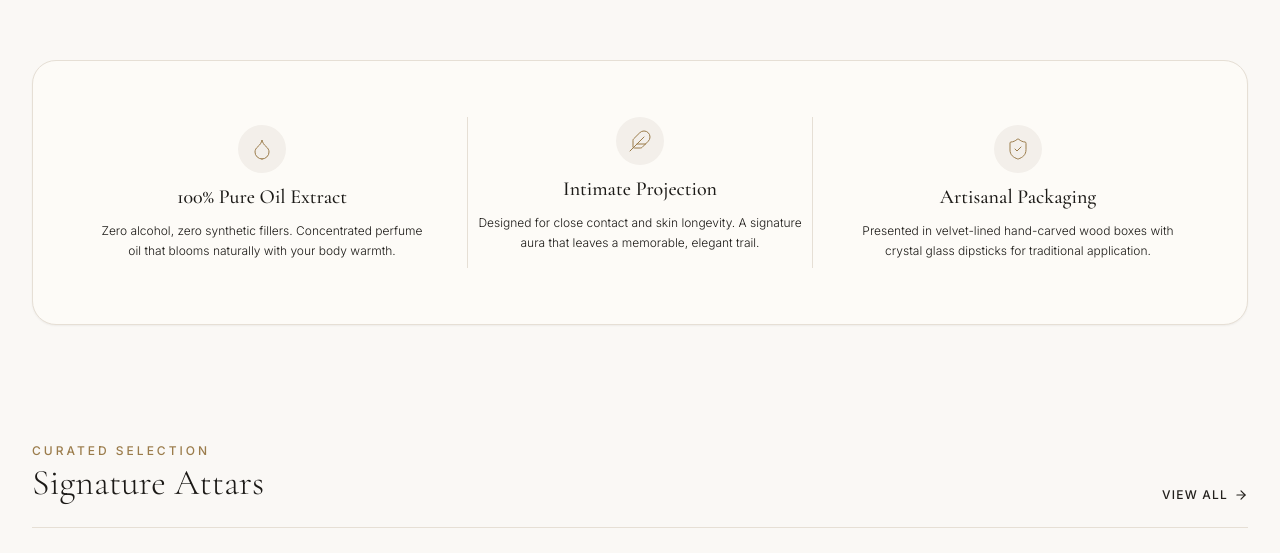
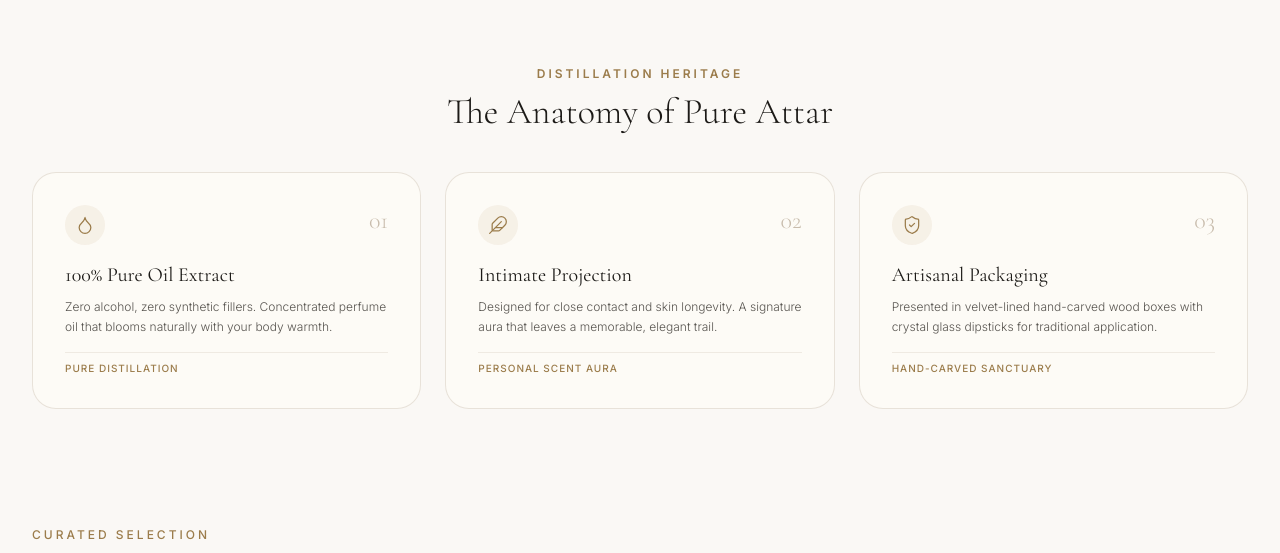
Before and after one commit to IsacSmile/jabazi-store, a React (Vite) app: page / in a window 1280 px wide. Shown: the part 822-1375 px from the top of the page. Built offline with nearby package versions, Linux system fonts and the light colour scheme.

Commit message:
Redesign Craft Highlight UI with luxury cards, numbered index tags, and elegant layout

```diff
--- a/src/pages/Home.tsx
+++ b/src/pages/Home.tsx
@@ -91,38 +91,106 @@ export const Home: React.FC = () => {
         </div>
       </section>
 
-      {/* EDITORIAL CRAFT HIGHLIGHT */}
-      <section className="max-w-7xl mx-auto px-4 sm:px-6 lg:px-8">
-        <div className="bg-cream-50 border border-beige-200 rounded-2xl sm:rounded-3xl p-5 sm:p-8 md:p-14 grid grid-cols-1 md:grid-cols-3 gap-6 sm:gap-8 text-center shadow-sm">
-          <div className="space-y-2.5 p-2">
-            <div className="w-10 h-10 sm:w-12 sm:h-12 rounded-full bg-beige-100 flex items-center justify-center mx-auto text-gold-700">
-              <Droplet className="w-5 h-5 sm:w-6 sm:h-6 stroke-1" />
+      {/* EDITORIAL CRAFT HIGHLIGHT - Quiet Luxury Redesign */}
+      <section className="max-w-7xl mx-auto px-4 sm:px-6 lg:px-8 space-y-8 sm:space-y-10">
+        <div className="text-center max-w-xl mx-auto space-y-2">
+          <span className="text-[10px] sm:text-xs uppercase tracking-[0.25em] text-gold-700 font-semibold">
+            Distillation Heritage
+          </span>
+          <h2 className="font-serif text-2xl sm:text-3xl md:text-4xl text-charcoal-900 font-light">
+            The Anatomy of Pure Attar
+          </h2>
         </div>
-            <h3 className="font-serif text-lg sm:text-xl text-charcoal-900 font-medium">100% Pure Oil Extract</h3>
-            <p className="text-xs text-charcoal-600 font-light leading-relaxed">
+
+        <div className="grid grid-cols-1 md:grid-cols-3 gap-4 sm:gap-6">
+
+          {/* Card 1 */}
+          <motion.div
+            whileHover={{ y: -4 }}
+            transition={{ duration: 0.3 }}
+            className="group relative bg-cream-50/90 border border-beige-200/90 rounded-2xl sm:rounded-3xl p-6 sm:p-8 space-y-4 hover:border-gold-600/40 hover:shadow-md transition-all duration-300 flex flex-col justify-between"
+          >
+            <div className="flex justify-between items-start">
+              <div className="w-10 h-10 rounded-full bg-gold-600/10 flex items-center justify-center text-gold-700 group-hover:bg-gold-600 group-hover:text-charcoal-950 transition-colors duration-300">
+                <Droplet className="w-5 h-5 stroke-[1.5]" />
+              </div>
+              <span className="font-serif text-2xl text-beige-400 group-hover:text-gold-600/60 font-light transition-colors">
+                01
+              </span>
+            </div>
+
+            <div className="space-y-2">
+              <h3 className="font-serif text-xl text-charcoal-900 font-normal">
+                100% Pure Oil Extract
+              </h3>
+              <p className="text-xs text-charcoal-500 font-light leading-relaxed">
                 Zero alcohol, zero synthetic fillers. Concentrated perfume oil that blooms naturally with your body warmth.
               </p>
             </div>
 
-          <div className="space-y-2.5 p-2 border-y md:border-y-0 md:border-x border-beige-200 py-4 md:py-0">
-            <div className="w-10 h-10 sm:w-12 sm:h-12 rounded-full bg-beige-100 flex items-center justify-center mx-auto text-gold-700">
-              <Feather className="w-5 h-5 sm:w-6 sm:h-6 stroke-1" />
+            <div className="pt-2 border-t border-beige-200/60 flex items-center text-[10px] uppercase tracking-widest text-gold-700 font-medium">
+              <span>Pure Distillation</span>
             </div>
-            <h3 className="font-serif text-lg sm:text-xl text-charcoal-900 font-medium">Intimate Projection</h3>
-            <p className="text-xs text-charcoal-600 font-light leading-relaxed">
+          </motion.div>
+
+          {/* Card 2 */}
+          <motion.div
+            whileHover={{ y: -4 }}
+            transition={{ duration: 0.3 }}
+            className="group relative bg-cream-50/90 border border-beige-200/90 rounded-2xl sm:rounded-3xl p-6 sm:p-8 space-y-4 hover:border-gold-600/40 hover:shadow-md transition-all duration-300 flex flex-col justify-between"
+          >
+            <div className="flex justify-between items-start">
+              <div className="w-10 h-10 rounded-full bg-gold-600/10 flex items-center justify-center text-gold-700 group-hover:bg-gold-600 group-hover:text-charcoal-950 transition-colors duration-300">
+                <Feather className="w-5 h-5 stroke-[1.5]" />
+              </div>
+              <span className="font-serif text-2xl text-beige-400 group-hover:text-gold-600/60 font-light transition-colors">
+                02
+              </span>
+            </div>
+
+            <div className="space-y-2">
+              <h3 className="font-serif text-xl text-charcoal-900 font-normal">
+                Intimate Projection
+              </h3>
+              <p className="text-xs text-charcoal-500 font-light leading-relaxed">
                 Designed for close contact and skin longevity. A signature aura that leaves a memorable, elegant trail.
               </p>
             </div>
 
-          <div className="space-y-2.5 p-2">
-            <div className="w-10 h-10 sm:w-12 sm:h-12 rounded-full bg-beige-100 flex items-center justify-center mx-auto text-gold-700">
-              <ShieldCheck className="w-5 h-5 sm:w-6 sm:h-6 stroke-1" />
+            <div className="pt-2 border-t border-beige-200/60 flex items-center text-[10px] uppercase tracking-widest text-gold-700 font-medium">
+              <span>Personal Scent Aura</span>
             </div>
-            <h3 className="font-serif text-lg sm:text-xl text-charcoal-900 font-medium">Artisanal Packaging</h3>
-            <p className="text-xs text-charcoal-600 font-light leading-relaxed">
+          </motion.div>
+
+          {/* Card 3 */}
+          <motion.div
+            whileHover={{ y: -4 }}
+            transition={{ duration: 0.3 }}
+            className="group relative bg-cream-50/90 border border-beige-200/90 rounded-2xl sm:rounded-3xl p-6 sm:p-8 space-y-4 hover:border-gold-600/40 hover:shadow-md transition-all duration-300 flex flex-col justify-between"
+          >
+            <div className="flex justify-between items-start">
+              <div className="w-10 h-10 rounded-full bg-gold-600/10 flex items-center justify-center text-gold-700 group-hover:bg-gold-600 group-hover:text-charcoal-950 transition-colors duration-300">
+                <ShieldCheck className="w-5 h-5 stroke-[1.5]" />
+              </div>
+              <span className="font-serif text-2xl text-beige-400 group-hover:text-gold-600/60 font-light transition-colors">
+                03
+              </span>
+            </div>
+
+            <div className="space-y-2">
+              <h3 className="font-serif text-xl text-charcoal-900 font-normal">
+                Artisanal Packaging
+              </h3>
+              <p className="text-xs text-charcoal-500 font-light leading-relaxed">
                 Presented in velvet-lined hand-carved wood boxes with crystal glass dipsticks for traditional application.
               </p>
             </div>
+
+            <div className="pt-2 border-t border-beige-200/60 flex items-center text-[10px] uppercase tracking-widest text-gold-700 font-medium">
+              <span>Hand-Carved Sanctuary</span>
+            </div>
+          </motion.div>
+
         </div>
       </section>
 
```
Lines whose indentation alone changed are shown as unchanged.
